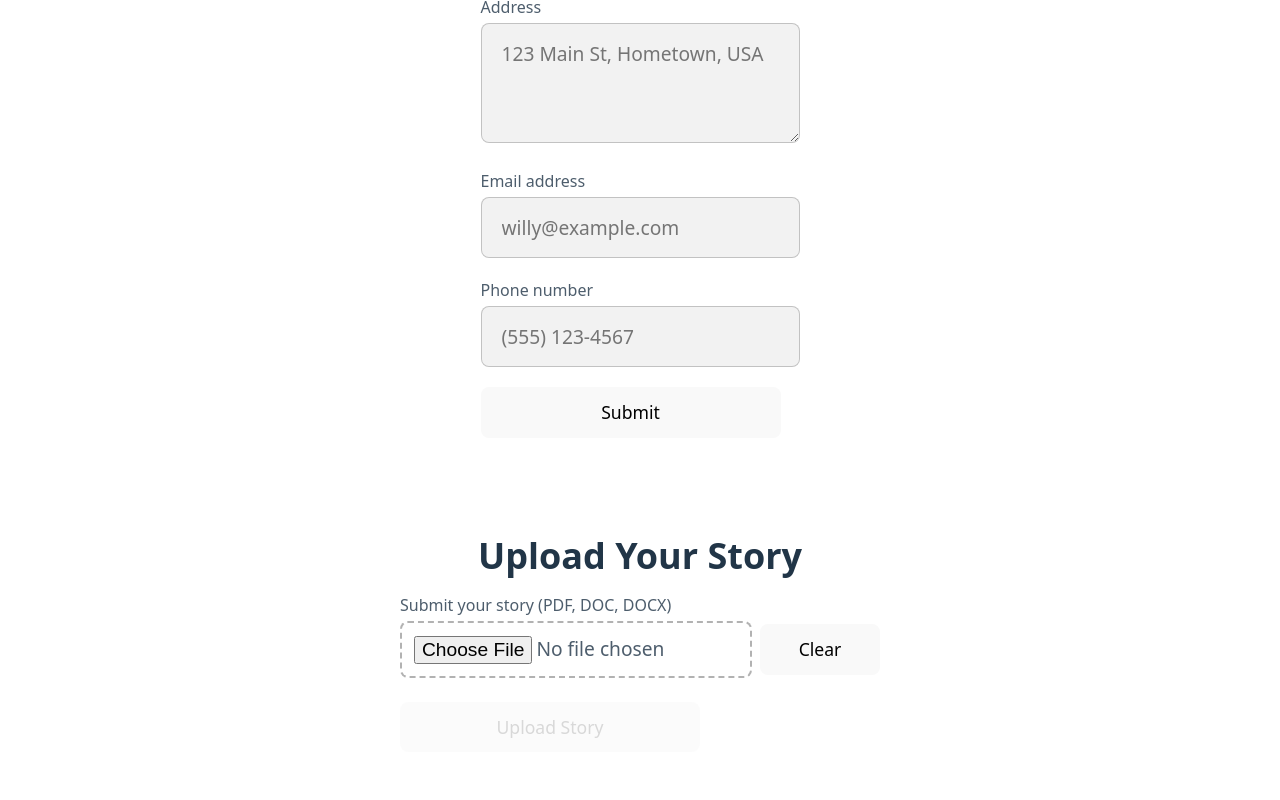
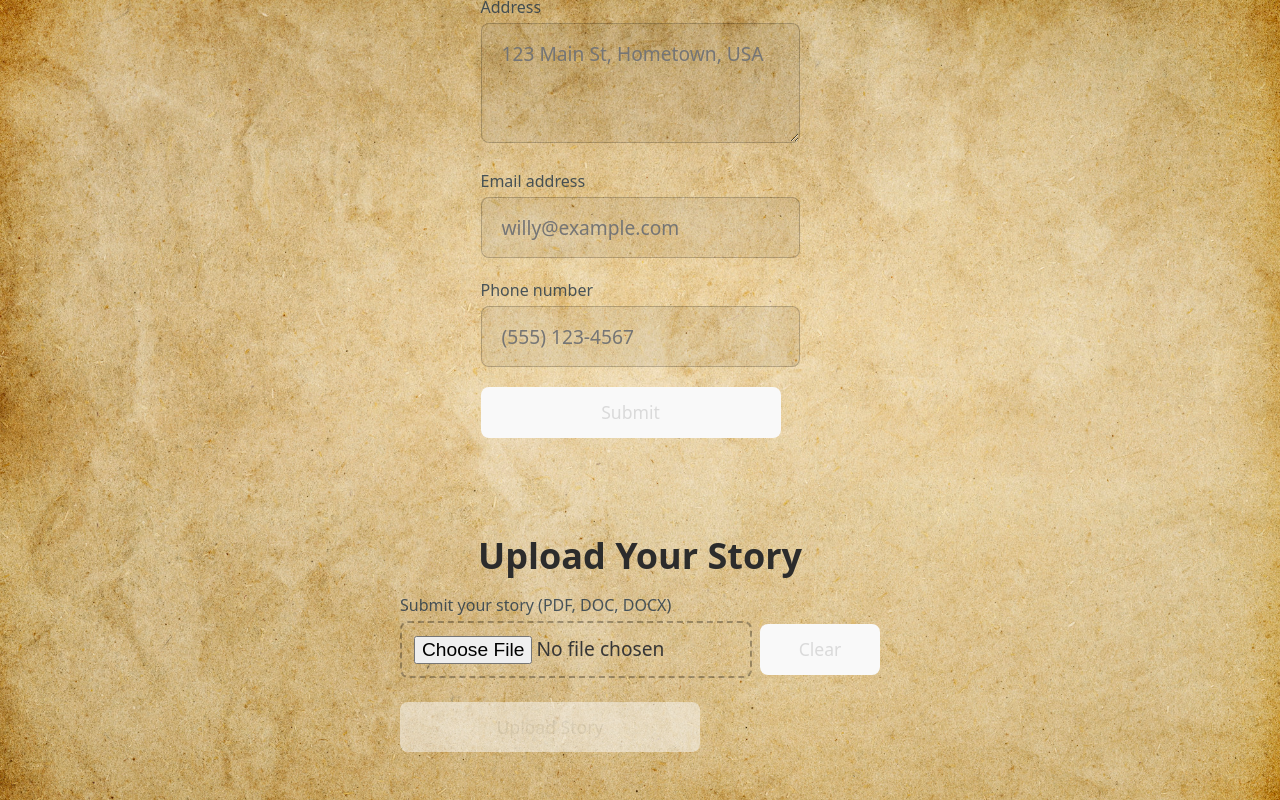
Before and after one commit to JGPico/story-comp, a React (Vite) app: page / in a window 1280 px wide. Shown: the part 876-1676 px from the top of the page. Built offline with nearby package versions, Linux system fonts and the light colour scheme; no server answers.

Commit message:
background and color adjustments

```diff
--- a/src/App.css
+++ b/src/App.css
@@ -21,6 +21,8 @@
     animation: logo-spin infinite 20s linear;
   }
 }
+
+
 
 .container {
   display: flex;
--- a/src/components/ContactForm.css
+++ b/src/components/ContactForm.css
@@ -18,7 +18,7 @@
 .contact-form label > div {
   margin-bottom: 4px;
   font-size: 0.9rem;
-  color: rgba(255, 255, 255, 0.8);
+  color: rgba(54, 54, 54, 0.8);
 }
 
 .contact-form input,
@@ -30,7 +30,7 @@
   border: 1px solid rgba(255, 255, 255, 0.2);
   border-radius: 8px;
   background-color: rgba(255, 255, 255, 0.05);
-  color: inherit;
+  color: #363636;
   box-sizing: border-box;
   min-height: 44px;
   transition: border-color 0.25s, background-color 0.25s;
@@ -56,6 +56,7 @@
   font-size: 0.9rem;
   font-weight: 500;
   font-family: inherit;
+  color: #dadada;
   background-color: #1a1a1a;
   cursor: pointer;
   transition: border-color 0.25s;
@@ -67,6 +68,8 @@
 
 .contact-form button:hover {
   border-color: #646cff;
+  background-color:#ffffff;
+  color: #5f5f5f;
 }
 
 .contact-form button:focus,
--- a/src/components/HamburgerNav.css
+++ b/src/components/HamburgerNav.css
@@ -56,7 +56,7 @@
   min-width: 180px;
   max-width: calc(100vw - 32px);
   background: var(--menu-bg, #1a1a1a);
-  color: inherit;
+  color: #dadada;
   border: 1px solid rgba(255, 255, 255, 0.1);
   border-radius: 8px;
   box-shadow: 0 10px 20px rgba(0, 0, 0, 0.3);
--- a/src/components/StoryUpload.css
+++ b/src/components/StoryUpload.css
@@ -35,7 +35,7 @@
   border: 2px dashed rgba(255, 255, 255, 0.3);
   border-radius: 8px;
   background-color: transparent;
-  color: inherit;
+  color: #363636;
   box-sizing: border-box;
   min-height: 44px;
   cursor: pointer;
@@ -54,6 +54,7 @@
   font-size: 0.9rem;
   font-weight: 500;
   font-family: inherit;
+  color: #dadada;
   background-color: #1a1a1a;
   cursor: pointer;
   transition: border-color 0.25s;
@@ -64,6 +65,7 @@
 
 .story-upload__clear-button:hover {
   border-color: #646cff;
+  color: #5f5f5f;
 }
 
 .story-upload__clear-button:focus,
@@ -95,6 +97,7 @@
   font-size: 0.9rem;
   font-weight: 500;
   font-family: inherit;
+  color: #dadada;
   background-color: #1a1a1a;
   cursor: pointer;
   transition: border-color 0.25s;
@@ -106,6 +109,7 @@
 
 .story-upload__submit-button:hover:not(:disabled) {
   border-color: #646cff;
+  color: #5f5f5f;
 }
 
 .story-upload__submit-button:disabled {
--- a/src/index.css
+++ b/src/index.css
@@ -3,9 +3,9 @@
   line-height: 1.5;
   font-weight: 400;
 
-  color-scheme: light dark;
-  color: rgba(255, 255, 255, 0.87);
-  background-color: #242424;
+  color-scheme: light;
+  color: #2c2c2c;
+  background-color: transparent;
 
   font-synthesis: none;
   text-rendering: optimizeLegibility;
@@ -15,11 +15,11 @@
 
 a {
   font-weight: 500;
-  color: #646cff;
+  color: #1a4d8c;
   text-decoration: inherit;
 }
 a:hover {
-  color: #535bf2;
+  color: #0d3a6b;
 }
 
 body {
@@ -30,6 +30,11 @@ body {
   min-height: 100vh;
   width: 100%;
   box-sizing: border-box;
+  background-image: url('/wooden-floor-background.jpg');
+  background-size: cover;
+  background-position: center;
+  background-repeat: no-repeat;
+  background-attachment: fixed;
 }
 
 h1 {
@@ -98,14 +103,15 @@ p {
 
 button {
   border-radius: 8px;
-  border: 1px solid transparent;
+  border: 1px solid #666;
   padding: 0.5em 1em;
   font-size: 0.9rem;
   font-weight: 500;
   font-family: inherit;
-  background-color: #1a1a1a;
+  background-color: rgba(255, 255, 255, 0.9);
+  color: #2c2c2c;
   cursor: pointer;
-  transition: border-color 0.25s;
+  transition: all 0.25s;
   min-height: 44px; /* Touch-friendly minimum size */
   width: 100%;
   max-width: 300px;
@@ -113,7 +119,9 @@ button {
 }
 
 button:hover {
-  border-color: #646cff;
+  border-color: #1a4d8c;
+  background-color: rgba(255, 255, 255, 1);
+  box-shadow: 0 2px 8px rgba(0, 0, 0, 0.1);
 }
 
 button:focus,
@@ -148,16 +156,3 @@ label {
   display: block;
   font-weight: 500;
 }
-
-@media (prefers-color-scheme: light) {
-  :root {
-    color: #213547;
-    background-color: #ffffff;
-  }
-  a:hover {
-    color: #747bff;
-  }
-  button {
-    background-color: #f9f9f9;
-  }
-}
```
